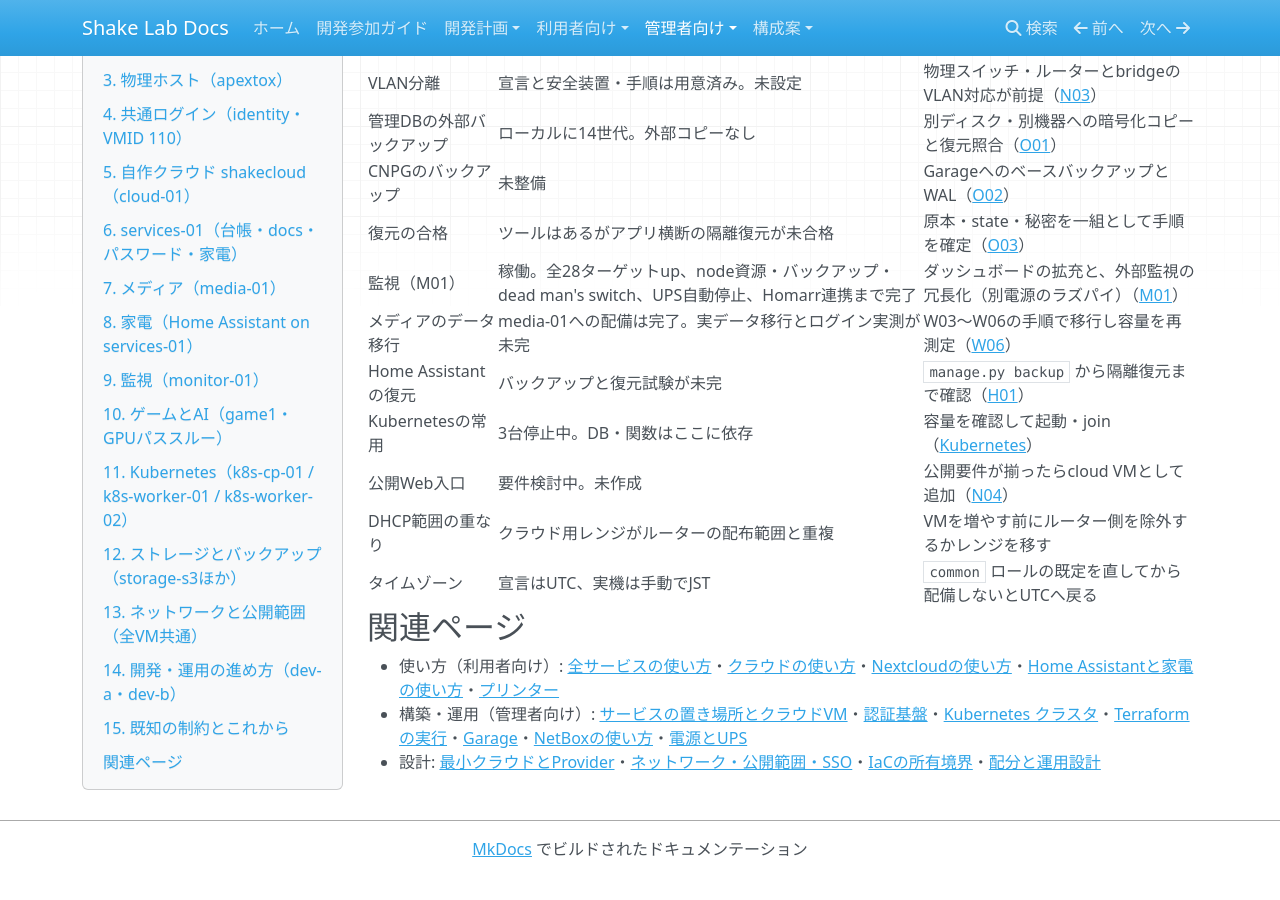
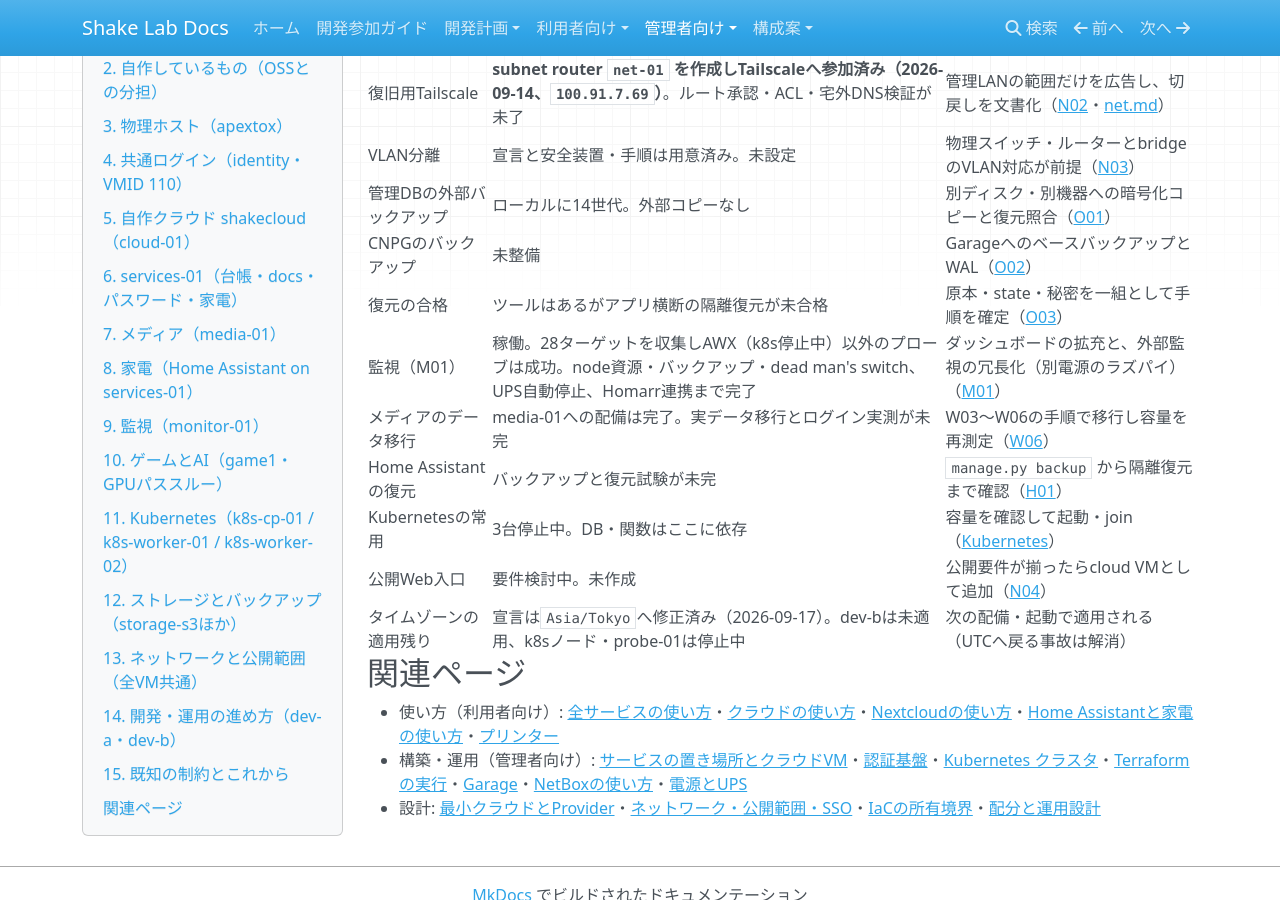
Before and after one commit to rurutheGeek/shake-cloud, an MkDocs documentation site: the page built from docs/overview.md, in a window 1280 px wide and 900 px high, scrolled down 12629 px. Built offline with MkDocs 1.6.1, drawn with Linux system fonts in a browser that asks for light colours; nearby versions of some CDN libraries; a script that is not in the unit is left out; before the commit the page ends 13506 px from its top, so only the background shows below that; some of the changed text lies outside the part shown.

Commit message:
docs: 既知の制約を棚卸しし、タイムゾーン宣言をJSTへ直す
- §15から解決済みのDHCP重複行を削除（2026-09-14に解消）
- common_timezoneをAsia/Tokyoへ修正（配備でUTCへ戻る事故を解消）。
  残りはdev-bの適用と停止中VMの次回起動時だけで、行を「適用残り」に更新
- 監視のターゲット数表記を「28収集・AWX以外成功」に正確化
- index.md・handover.mdを追随

````diff
--- a/docs/overview.md
+++ b/docs/overview.md
@@ -339,7 +339,7 @@
   ups --> hoststop
 ```
 
-監視は monitor-01 に独立させ、物理ホスト・UPS・各VM・HTTPS名を横断して見ます。Grafanaは identity のOIDCで閲覧します（`admins`=Admin、`users`=Viewer）。**2026-09-17時点で28/28ターゲットup**（HTTPS名20・node_exporter 5台・pve-exporter・nut-exporter・Prometheus自身）。
+監視は monitor-01 に独立させ、物理ホスト・UPS・各VM・HTTPS名を横断して見ます。Grafanaは identity のOIDCで閲覧します（`admins`=Admin、`users`=Viewer）。**2026-09-17時点で28ターゲットを収集**（HTTPS名20・node_exporter 5台・pve-exporter・nut-exporter・Prometheus自身）。blackboxの失敗はk8s停止中によるAWXの1件だけで、他は成功しています。
 
 | 見るもの | 方法 |
 | --- | --- |
@@ -527,13 +527,12 @@
 | 管理DBの外部バックアップ | ローカルに14世代。外部コピーなし | 別ディスク・別機器への暗号化コピーと復元照合（[O01](development/O01-cloud-backup.md)） |
 | CNPGのバックアップ | 未整備 | GarageへのベースバックアップとWAL（[O02](development/O02-cnpg-backup.md)） |
 | 復元の合格 | ツールはあるがアプリ横断の隔離復元が未合格 | 原本・state・秘密を一組として手順を確定（[O03](development/O03-restore.md)） |
-| 監視（M01） | 稼働。全28ターゲットup、node資源・バックアップ・dead man's switch、UPS自動停止、Homarr連携まで完了 | ダッシュボードの拡充と、外部監視の冗長化（別電源のラズパイ）（[M01](development/M01-monitoring.md)） |
+| 監視（M01） | 稼働。28ターゲットを収集しAWX（k8s停止中）以外のプローブは成功。node資源・バックアップ・dead man's switch、UPS自動停止、Homarr連携まで完了 | ダッシュボードの拡充と、外部監視の冗長化（別電源のラズパイ）（[M01](development/M01-monitoring.md)） |
 | メディアのデータ移行 | media-01への配備は完了。実データ移行とログイン実測が未完 | W03〜W06の手順で移行し容量を再測定（[W06](development/W06-music-tools.md)） |
 | Home Assistantの復元 | バックアップと復元試験が未完 | `manage.py backup` から隔離復元まで確認（[H01](development/H01-home-assistant.md)） |
 | Kubernetesの常用 | 3台停止中。DB・関数はここに依存 | 容量を確認して起動・join（[Kubernetes](operations/kubernetes.md)） |
 | 公開Web入口 | 要件検討中。未作成 | 公開要件が揃ったらcloud VMとして追加（[N04](development/N04-public-edge.md)） |
-| DHCP範囲の重なり | クラウド用レンジがルーターの配布範囲と重複 | VMを増やす前にルーター側を除外するかレンジを移す |
-| タイムゾーン | 宣言はUTC、実機は手動でJST | `common` ロールの既定を直してから配備しないとUTCへ戻る |
+| タイムゾーンの適用残り | 宣言は`Asia/Tokyo`へ修正済み（2026-09-17）。dev-bは未適用、k8sノード・probe-01は停止中 | 次の配備・起動で適用される（UTCへ戻る事故は解消） |
 
 ## 関連ページ
 
````
Also changed, not shown: docs/development/index.md (+1 -1 lines), docs/operations/handover.md (+1 -1 lines), 1 other file.
